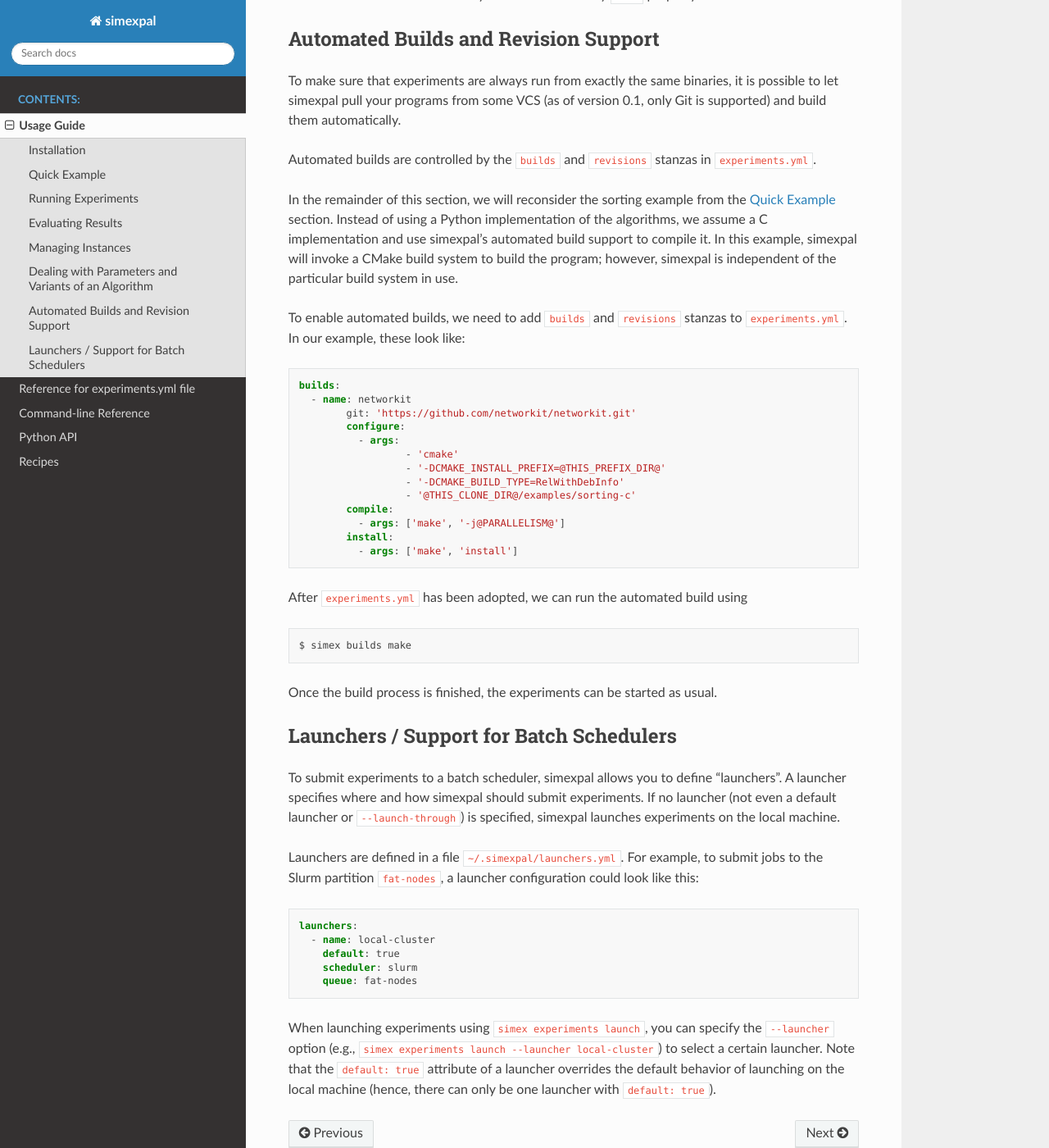
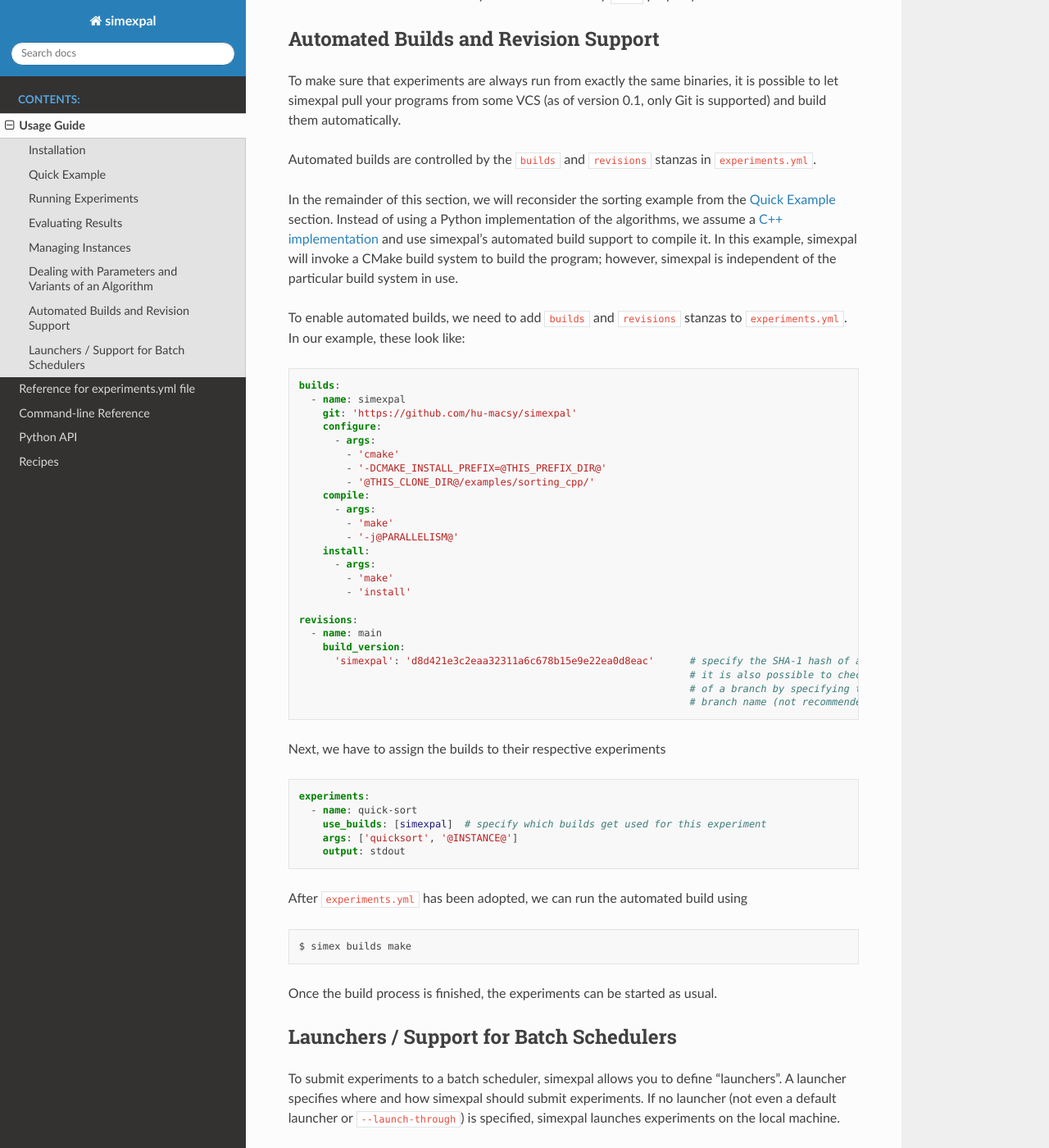
Before and after one commit to hu-macsy/simexpal, a Sphinx documentation site: the page built from docs/user_guide.rst, in a window 1280 px wide and 1400 px high, scrolled down 5337 px. Shown: the whole window at 82% size. Built offline with Sphinx 7.4.7 and the Read the Docs theme 2.0.0, drawn with Linux system fonts in a browser that asks for light colours.

Commit message:
docs: Complete section 'Automated Builds and Revision Support' in Usage Guide

```diff
--- a/docs/user_guide.rst
+++ b/docs/user_guide.rst
@@ -295,6 +295,7 @@ simexpal will duplicate the experiment for each possible combination
 of variants. Such a combination will consist of exactly one variant
 for every ``axis`` property.
 
+
 Automated Builds and Revision Support
 -------------------------------------
 
@@ -307,44 +308,60 @@ in ``experiments.yml``.
 
 In the remainder of this section, we will reconsider the sorting example from the
 :ref:`sortingExample` section. Instead of using a Python implementation of the algorithms,
-we assume a C implementation and use simexpal's automated build support to compile it.
-In this example, simexpal will invoke a CMake build system to build the program;
-however, simexpal is independent of the particular build system in use.
+we assume a `C++ implementation <https://github.com/hu-macsy/simexpal/tree/master/examples/sorting_cpp>`_ and use
+simexpal's automated build support to compile it. In this example, simexpal will invoke a CMake build system to
+build the program; however, simexpal is independent of the particular build system in use.
 
-..
-    TODO: In the simexpal repository, sample C code for the problem can be found
-    in `TODO`.
 
 To enable automated builds, we need to add ``builds`` and ``revisions``
 stanzas to ``experiments.yml``. In our example, these look like:
 
 .. code-block:: YAML
 
-	builds:
-	  - name: networkit
-		git: 'https://github.com/networkit/networkit.git'
-		configure:
-		  - args:
-			  - 'cmake'
-			  - '-DCMAKE_INSTALL_PREFIX=@THIS_PREFIX_DIR@'
-			  - '-DCMAKE_BUILD_TYPE=RelWithDebInfo'
-			  - '@THIS_CLONE_DIR@/examples/sorting-c'
-		compile:
-		  - args: ['make', '-j@PARALLELISM@']
-		install:
-		  - args: ['make', 'install']
+    builds:
+      - name: simexpal
+        git: 'https://github.com/hu-macsy/simexpal'
+        configure:
+          - args:
+            - 'cmake'
+            - '-DCMAKE_INSTALL_PREFIX=@THIS_PREFIX_DIR@'
+            - '@THIS_CLONE_DIR@/examples/sorting_cpp/'
+        compile:
+          - args:
+            - 'make'
+            - '-j@PARALLELISM@'
+        install:
+          - args:
+            - 'make'
+            - 'install'
+
+    revisions:
+      - name: main
+        build_version:
+          'simexpal': 'd8d421e3c2eaa32311a6c678b15e9e22ea0d8eac'      # specify the SHA-1 hash of a tagged commit (recommended)
+                                                                      # it is also possible to checkout the top commit
+                                                                      # of a branch by specifying the SHA-1 hash or
+                                                                      # branch name (not recommended for reproducibility reasons)
+
+Next, we have to assign the builds to their respective experiments
+
+.. code-block:: YAML
+
+    experiments:
+      - name: quick-sort
+        use_builds: [simexpal]  # specify which builds get used for this experiment
+        args: ['quicksort', '@INSTANCE@']
+        output: stdout
 
 After ``experiments.yml`` has been adopted, we can run the automated build
 using
 
 .. code-block:: bash
 
-	$ simex builds make
+    $ simex builds make
 
 Once the build process is finished, the experiments can be started as usual.
 
-..
-    TODO: Give example: how to pull code from this repo, build it and run it.
 
 ..
     Run Matrix
```
